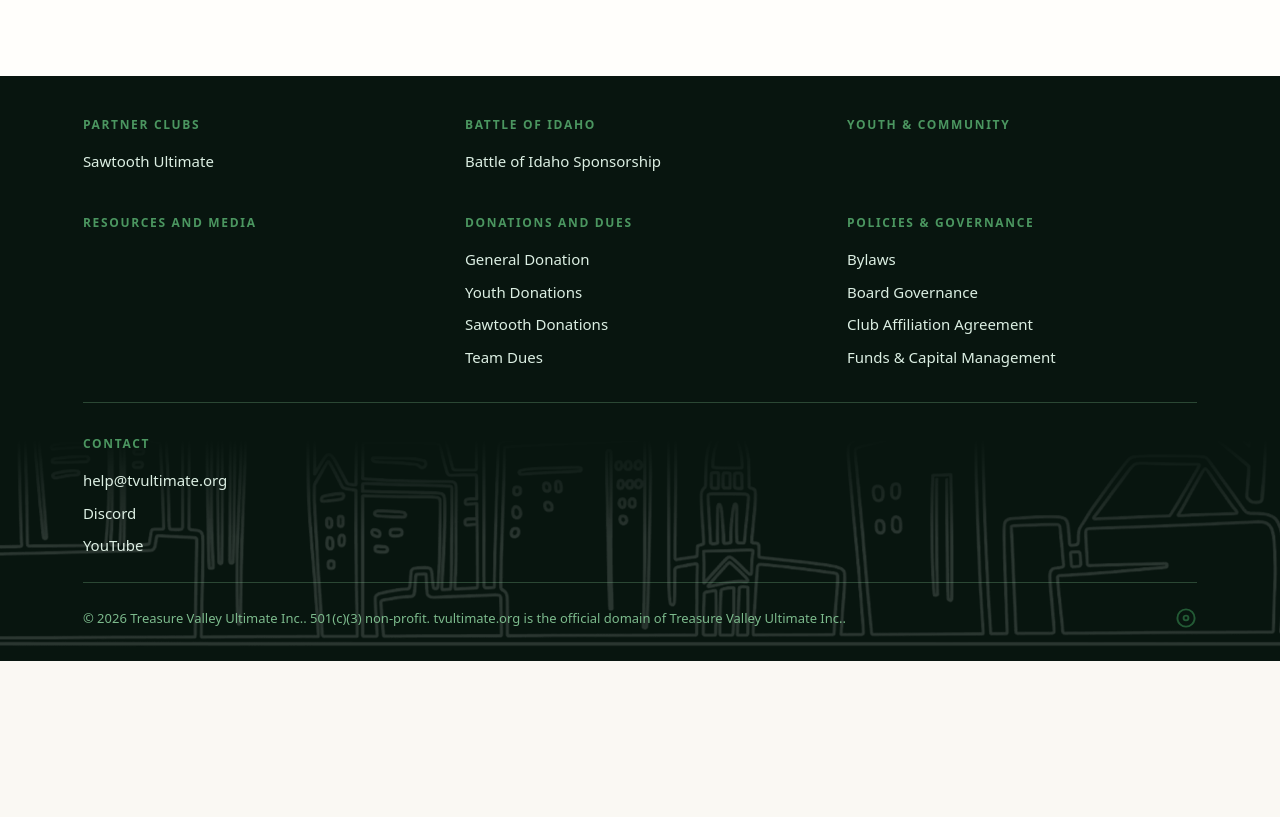
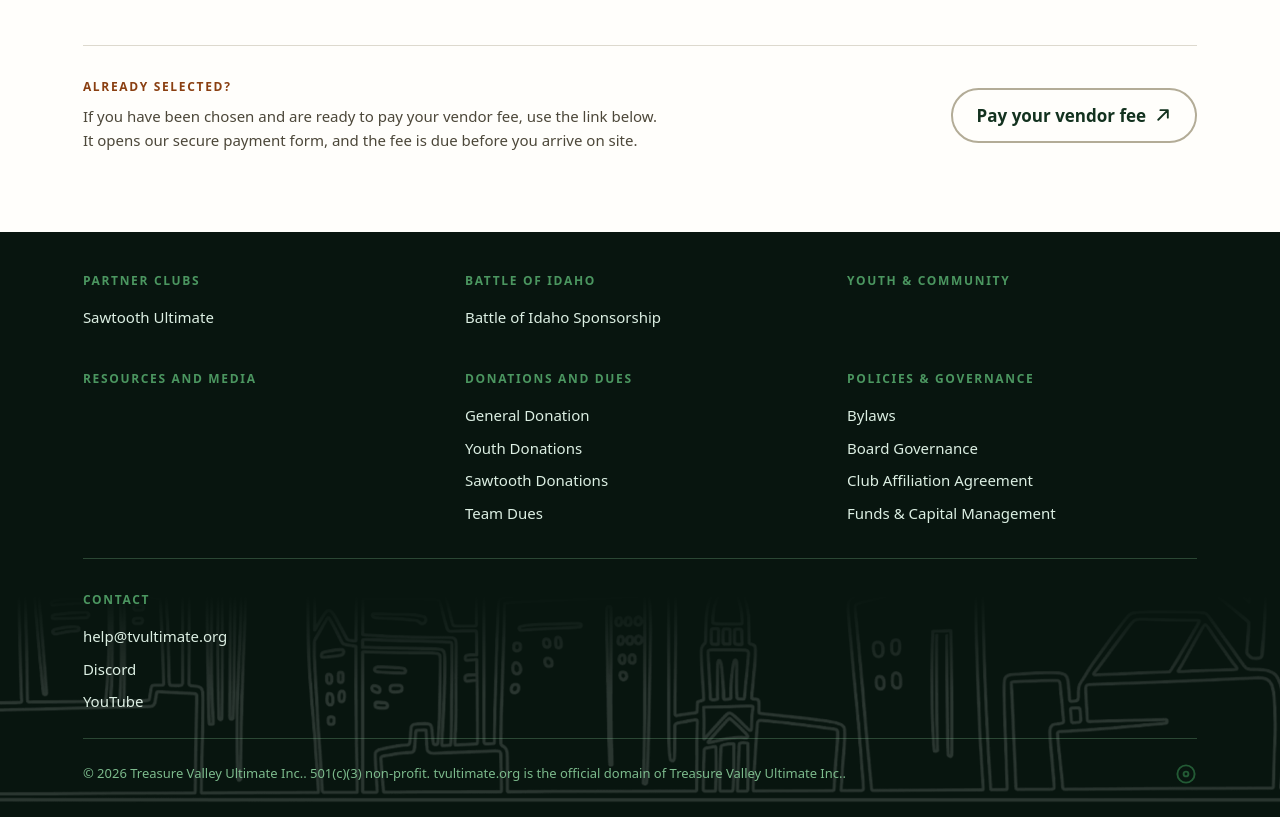
Before and after one commit to tvultimate/tvultimate.org, an Astro site: page /battle-of-idaho/food-vendor-application in a window 1280 px wide. Shown: the part 4460-5277 px from the top of the page. Before the commit the page ends 5121 px from the top, so only its background shows below. Built offline with nearby package versions, Linux system fonts and the light colour scheme; Astro itself is replaced by a stand-in of ours.

Commit message:
Final tweaks to vendor page

```diff
--- a/src/pages/battle-of-idaho/food-vendor-application.astro
+++ b/src/pages/battle-of-idaho/food-vendor-application.astro
@@ -23,6 +23,13 @@ import { contact } from '../../data/org';
 
 /** Where the email CTA and the closing button both point. */
 const APPLY_ANCHOR = '#how-to-apply';
+
+/**
+ * Secure payment form for an accepted vendor's fee. Third-party (Zeffy), so it
+ * opens in a new tab and is not treated as a link on this domain.
+ */
+const PAY_VENDOR_FEE_URL =
+  'https://www.zeffy.com/en-US/donation-form/battle-of-idaho-vendor-fee';
 
 const vendorEmail = contact.battle.email;
 
@@ -318,6 +325,30 @@ const selection = [
           </div>
         </div>
       </div>
+
+      {/*
+        Payment sits below the apply panel rather than inside it: a vendor
+        reading this page cold is not a vendor who has already been selected,
+        and a payment link sitting beside "Apply via email" invites the wrong
+        one of them to use it. Deliberately outline weight, because this
+        section already spends its single solid action on the application.
+      */}
+      <div class="pay">
+        <div class="pay__body">
+          <p class="pay__label">Already selected?</p>
+          <p class="pay__text">
+            If you have been chosen and are ready to pay your vendor fee, use
+            the link below. It opens our secure payment form, and the fee is due
+            before you arrive on site.
+          </p>
+        </div>
+
+        <div class="pay__actions">
+          <Button href={PAY_VENDOR_FEE_URL} variant="outline" size="lg" external>
+            Pay your vendor fee
+          </Button>
+        </div>
+      </div>
     </Container>
   </Section>
 </BaseLayout>
@@ -580,7 +611,59 @@ const selection = [
     gap: var(--space-3);
   }
 
+  /* -------------------------------------------------------------
+   * Pay
+   *
+   * A ruled-off closing note. The rule above is what makes it read as a
+   * separate step rather than as a third bullet in the apply panel.
+   * ----------------------------------------------------------- */
+  .pay {
+    display: grid;
+    gap: var(--space-4);
+    justify-items: start;
+    margin-block-start: var(--space-7);
+    padding-block-start: var(--space-6);
+    border-block-start: var(--border-width) solid var(--line-subtle);
+  }
+
+  .pay__body {
+    display: grid;
+    gap: var(--space-2);
+  }
+
+  .pay__label {
+    font-size: var(--text-2xs);
+    font-weight: 700;
+    letter-spacing: var(--tracking-widest);
+    text-transform: uppercase;
+    color: var(--text-warm);
+  }
+
+  .pay__text {
+    font-size: var(--text-sm);
+    line-height: var(--leading-relaxed);
+    color: var(--text-secondary);
+    max-inline-size: var(--layout-measure);
+  }
+
+  .pay__actions {
+    display: flex;
+    flex-wrap: wrap;
+    gap: var(--space-3);
+  }
+
   @media (min-width: 48rem) {
+    .pay {
+      grid-template-columns: minmax(0, 1fr) auto;
+      align-items: center;
+      gap: var(--space-7);
+      justify-items: stretch;
+    }
+
+    .pay__actions {
+      justify-content: flex-end;
+    }
+
     .selection__grid {
       grid-template-columns: repeat(2, minmax(0, 1fr));
       gap: var(--space-5);
```
